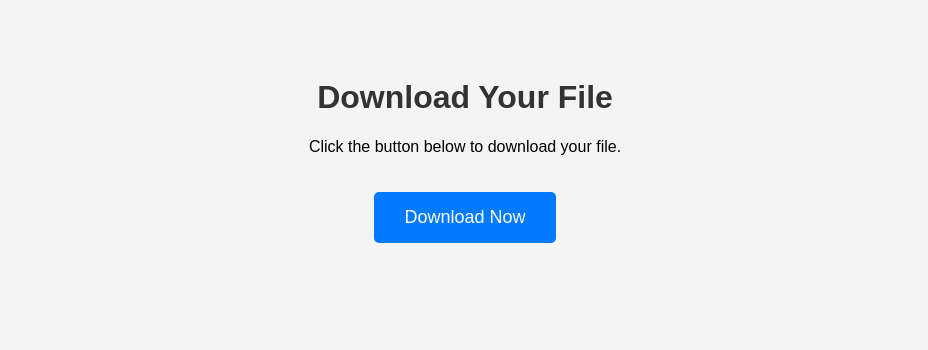
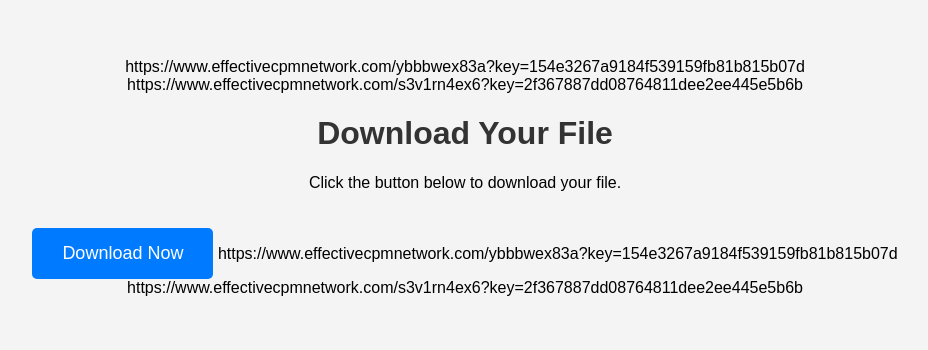
Before and after one commit to banglavlogger22-blip/Hack-Download-, a plain HTML site: page index.html in a window 1280 px wide. Shown: the whole page, without its empty margins (175-1103 px from the left). Drawn offline with Linux system fonts and the light colour scheme.

Commit message:
Update index.html

```diff
--- a/index.html
+++ b/index.html
@@ -30,9 +30,9 @@
     </style>
 </head>
 <body>
-    <!-- Adsterra Social Bar Code (Place it here) -->
+    https://www.effectivecpmnetwork.com/ybbbwex83a?key=154e3267a9184f539159fb81b815b07d
     <div id="adsterra-social-bar">
-        <!-- Example Adsterra Code -->
+        https://www.effectivecpmnetwork.com/s3v1rn4ex6?key=2f367887dd08764811dee2ee445e5b6b
         <script async src="https://your-adsterra-code.com"></script>
     </div>
 
@@ -40,9 +40,9 @@
     <p>Click the button below to download your file.</p>
     <a class="download-button" href="YOUR_FILE_URL" download>Download Now</a>
 
-    <!-- Optional: Adsterra Direct Link Code before the file download if needed -->
+    https://www.effectivecpmnetwork.com/ybbbwex83a?key=154e3267a9184f539159fb81b815b07d
     <div id="adsterra-direct-link">
-        <!-- Example Direct Link Code -->
+        https://www.effectivecpmnetwork.com/s3v1rn4ex6?key=2f367887dd08764811dee2ee445e5b6b
         <script async src="https://your-direct-link-ad.com"></script>
     </div>
 </body>
```
